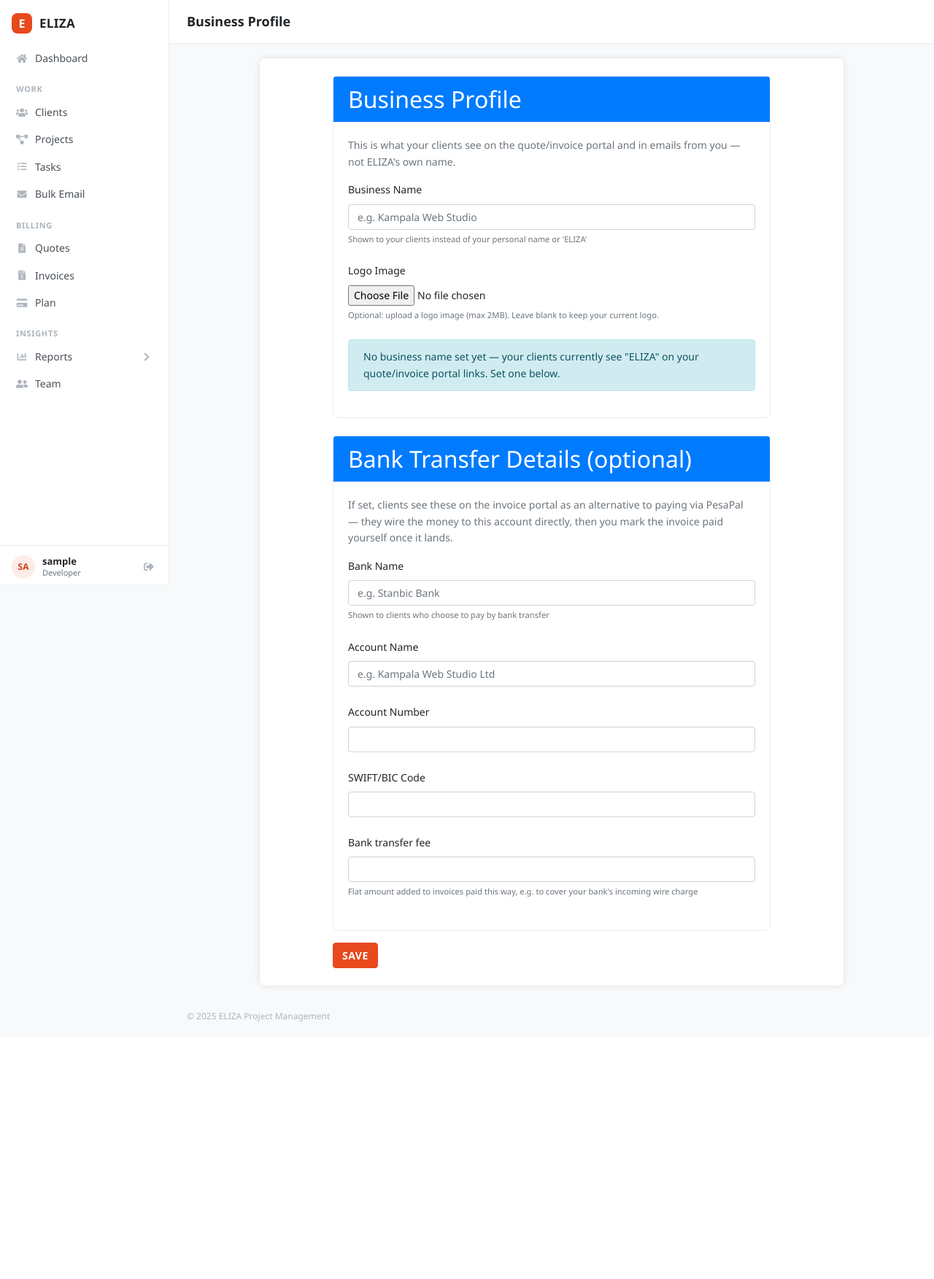
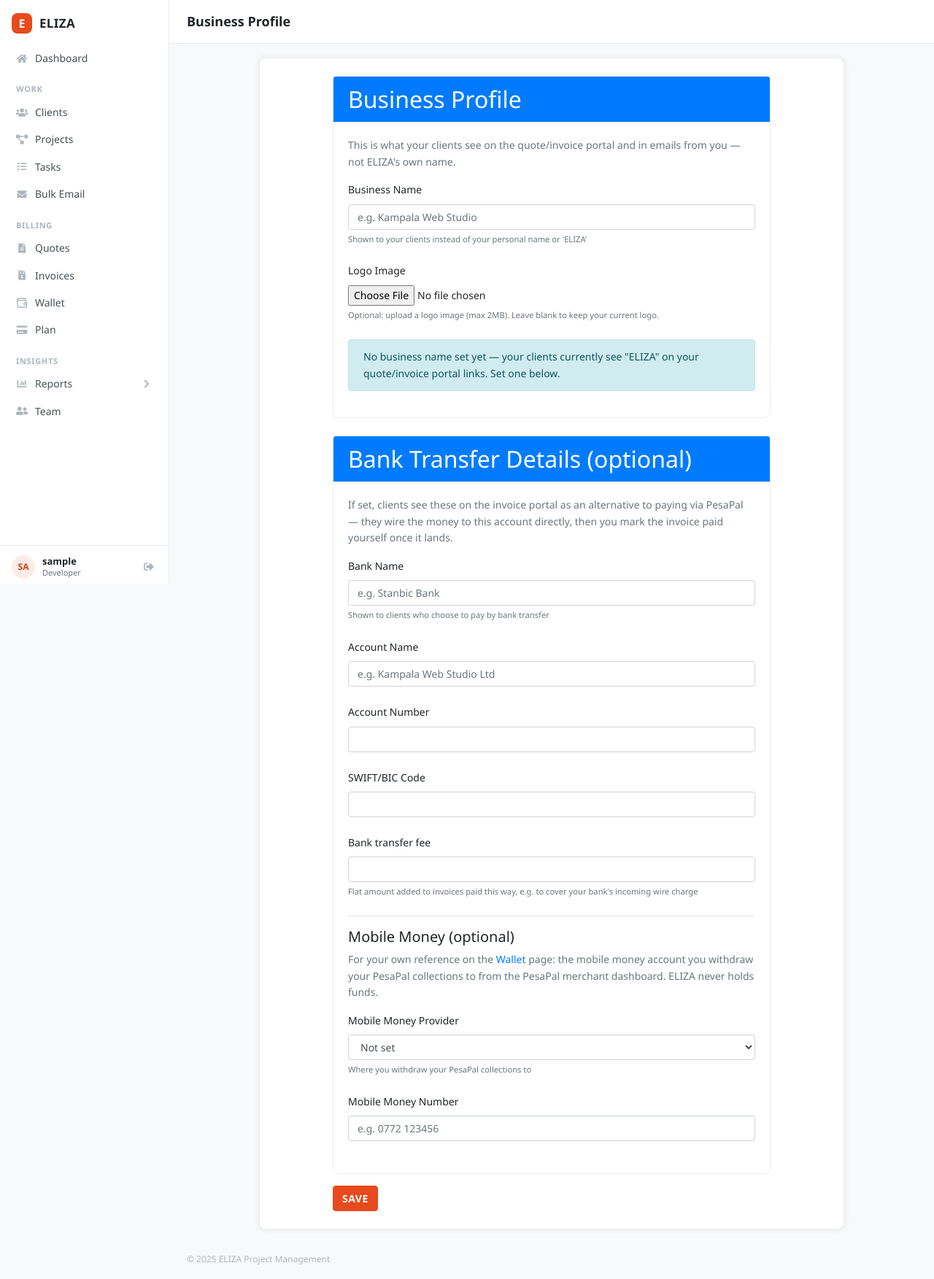
Before and after one commit to samsoftware76/ELIZA-Simple, a Flask app: page /profile in a window 1280 px wide. Shown: the whole page at 73% size. Before the commit the page ends 1400 px from the top, so only its background shows below. Run offline with Flask 3, Linux system fonts and the light colour scheme; the visitor is signed in with stand-in values (Sample User, id 1); data that the repository does not hold is empty; some libraries are stand-ins or nearby versions.

Commit message:
Add Wallet: collections dashboard + payout details incl. mobile money
A money dashboard, honestly framed: ELIZA never holds funds - PesaPal
collects and holds card/mobile-money payments and settles to bank or
mobile money from the merchant dashboard; direct bank transfers arrive
in the freelancer's account directly. The wallet shows what the app has
recorded, it does not fabricate a custodial balance.

- GET /wallet (Billing group in the sidebar): collected all-time and
  this month, outstanding (red accent when anything is overdue) - all
  grouped strictly per currency, never summed across currencies - plus
  the last 10 payments with method and date, and a payouts card showing
  bank details (account number masked to last 4) and mobile money, with
  honest settlement copy and a link to edit.
- New tenant-level payout fields: mobile_money_provider (MTN/Airtel/
  M-Pesa/Other) and mobile_money_number on the owner's User row, edited
  on /profile alongside the bank details, resolved via get_owner_id()
  like every other tenant-level setting. Idempotent migration run
  against production.
- All wallet queries scoped via Invoice-join-Client on owner_id; the
  CLIENT-role gate was verified (not assumed) to keep clients out.

Verified live with hand-computed expectations (36/36 checks): mixed-
currency paid/sent/overdue invoices across two throwaway tenants
rendered exactly the right totals with zero cross-tenant leakage, the
profile round-trips the new fields, and the payout card masks the
account number. All throwaway data deleted and confirmed removed.

Co-Authored-By: Claude Fable 5 <noreply@anthropic.com>
Claude-Session: https://claude.ai/code/session_019R6eaABPf2QKYhko84nt86

```diff
--- a/api/index.py
+++ b/api/index.py
@@ -514,11 +514,104 @@ def profile():
         owner.bank_account_number = form.bank_account_number.data
         owner.bank_swift_code = form.bank_swift_code.data
         owner.bank_transfer_fee = form.bank_transfer_fee.data
+        # Mobile money payout details - same owner-row pattern. The provider
+        # SelectField's "Not set" choice submits '' - store NULL instead so
+        # "unset" is one value, not two.
+        owner.mobile_money_provider = form.mobile_money_provider.data or None
+        owner.mobile_money_number = form.mobile_money_number.data or None
         db.session.add(owner)
         db.session.commit()
         flash('Business profile updated.', 'success')
         return redirect(url_for('profile'))
     return render_template('profile.html', form=form)
+
+
+@app.route('/wallet')
+@login_required
+def wallet():
+    """Money dashboard: what THIS APP has recorded as paid/outstanding.
+
+    ELIZA never holds funds - PesaPal collects card/mobile-money payments
+    into the merchant account (withdrawn from the PesaPal dashboard, not
+    here), and manual bank transfers land in the freelancer's bank account
+    directly. So there is deliberately NO "balance" figure on this page -
+    the app cannot know PesaPal's real balance and must not fabricate one.
+
+    A CLIENT-role login never reaches this: restrict_client_role_to_portal()
+    above redirects every non-exempt endpoint (this one included) to the
+    client portal before the view runs.
+
+    Tenant isolation: Invoice has no owner_id of its own - every query is
+    scoped through Client.owner_id via get_owner_id(), the same established
+    pattern as billing.invoices_list/quotes_list. Amounts in different
+    currencies are never added together - everything below is grouped
+    strictly by currency code, in Python (invoice.total is a Python property
+    over line items, so SQL SUM isn't available anyway).
+    """
+    owner_id = current_user.get_owner_id()
+    # Payout details live on the owner's row, same rule as profile() above.
+    owner = User.query.get(owner_id)
+
+    def load_wallet():
+        paid_invoices = Invoice.query.join(Client).filter(
+            Client.owner_id == owner_id,
+            Invoice.status == InvoiceStatus.PAID
+        ).order_by(Invoice.paid_at.desc().nullslast()).all()
+
+        # paid_at is set in UTC everywhere it's written (datetime.utcnow),
+        # so "this month" is the current UTC calendar month.
+        now = datetime.utcnow()
+
+        collected = {}        # currency -> {'amount': float, 'count': int}
+        collected_month = {}  # same shape, paid_at within the current month
+        for inv in paid_invoices:
+            code = inv.currency or 'USD'
+            bucket = collected.setdefault(code, {'amount': 0.0, 'count': 0})
+            bucket['amount'] = round(bucket['amount'] + inv.total, 2)
+            bucket['count'] += 1
+            if inv.paid_at and inv.paid_at.year == now.year and inv.paid_at.month == now.month:
+                mbucket = collected_month.setdefault(code, {'amount': 0.0, 'count': 0})
+                mbucket['amount'] = round(mbucket['amount'] + inv.total, 2)
+                mbucket['count'] += 1
+
+        # Outstanding = SENT (awaiting payment). DRAFT isn't owed yet and
+        # CANCELLED never will be - same definition as the home dashboard KPI.
+        sent_invoices = Invoice.query.join(Client).filter(
+            Client.owner_id == owner_id,
+            Invoice.status == InvoiceStatus.SENT
+        ).all()
+        outstanding = {}  # currency -> {'amount': float, 'count': int}
+        overdue_count = 0
+        for inv in sent_invoices:
+            code = inv.currency or 'USD'
+            bucket = outstanding.setdefault(code, {'amount': 0.0, 'count': 0})
+            bucket['amount'] = round(bucket['amount'] + inv.total, 2)
+            bucket['count'] += 1
+            if inv.is_overdue:
+                overdue_count += 1
+
+        return {
+            'collected': collected,
+            'collected_count': sum(b['count'] for b in collected.values()),
+            'collected_month': collected_month,
+            'outstanding': outstanding,
+            'outstanding_count': sum(b['count'] for b in outstanding.values()),
+            'overdue_count': overdue_count,
+            'recent_payments': paid_invoices[:10],
+        }
+
+    wallet_data = retry_operation(load_wallet)
+
+    # Masked account number for the payouts card - last 4 digits only, the
+    # full number never needs to be on this page.
+    masked_account = None
+    if owner and owner.bank_account_number:
+        masked_account = '•••• ' + owner.bank_account_number[-4:]
+
+    return render_template('wallet.html', title='Wallet',
+                           wallet=wallet_data, owner=owner,
+                           masked_account=masked_account)
+
 
 @app.route('/reset-password-request', methods=['GET', 'POST'])
 def reset_password_request():
--- a/forms.py
+++ b/forms.py
@@ -185,6 +185,19 @@ class BusinessProfileForm(FlaskForm):
     bank_swift_code = StringField('SWIFT/BIC Code', validators=[Optional(), Length(max=20)])
     bank_transfer_fee = FloatField('Bank transfer fee', validators=[Optional(), NumberRange(min=0)],
                                     description="Flat amount added to invoices paid this way, e.g. to cover your bank's incoming wire charge")
+    # Mobile money payout details (see User.mobile_money_provider etc. in
+    # models/models.py) - both optional, shown on the /wallet payouts card.
+    # Informational only: ELIZA never holds funds, so this is where YOU
+    # withdraw PesaPal collections to (from the PesaPal merchant dashboard),
+    # not a payment method offered to clients.
+    mobile_money_provider = SelectField('Mobile Money Provider', validators=[Optional()], choices=[
+        ('', 'Not set'),
+        ('MTN Mobile Money', 'MTN Mobile Money'),
+        ('Airtel Money', 'Airtel Money'),
+        ('M-Pesa', 'M-Pesa'),
+        ('Other', 'Other'),
+    ], description="Where you withdraw your PesaPal collections to")
+    mobile_money_number = StringField('Mobile Money Number', validators=[Optional(), Length(max=20)])
     submit = SubmitField('Save')
 
 
--- a/models/models.py
+++ b/models/models.py
@@ -79,6 +79,17 @@ class User(db.Model, UserMixin):
     bank_account_number = db.Column(db.String(50))
     bank_swift_code = db.Column(db.String(20))
     bank_transfer_fee = db.Column(db.Float)
+    # Mobile money payout details (see migrations/add_mobile_money_fields.py).
+    # Tenant-level like the bank_* fields above - resolved via get_owner_id()
+    # wherever read/written, not necessarily current_user's own row. All
+    # nullable: purely informational payout details shown on the /wallet
+    # payouts card. ELIZA never holds funds - PesaPal collections are
+    # withdrawn to this number from the PesaPal merchant dashboard, not by
+    # this app. provider is one of the SelectField choices in
+    # forms.BusinessProfileForm (MTN Mobile Money / Airtel Money / M-Pesa /
+    # Other).
+    mobile_money_provider = db.Column(db.String(30))
+    mobile_money_number = db.Column(db.String(20))
     created_at = db.Column(db.DateTime, default=datetime.utcnow)
     updated_at = db.Column(db.DateTime, default=datetime.utcnow, onupdate=datetime.utcnow)
 
--- a/static/css/custom.css
+++ b/static/css/custom.css
@@ -928,3 +928,62 @@ body.layout-public {
     .app-toast.toast-leave { animation: toast-fade-out .2s ease forwards; }
     .app-toast-bar { animation: none; transform: scaleX(1); }
 }
+
+/* ------------------------------------------------------------------ */
+/* Wallet page (templates/wallet.html) - reuses the dash-kpi card     */
+/* language; these are only the wallet-specific bits.                 */
+/* ------------------------------------------------------------------ */
+
+/* Per-currency amount lines inside a KPI card - slightly smaller than
+   the single dash-kpi-value so two or three currencies stack cleanly. */
+.wallet-kpi-line {
+    font-size: 22px;
+}
+
+.wallet-payments-table th {
+    font-size: 11px;
+    font-weight: 600;
+    letter-spacing: 0.06em;
+    text-transform: uppercase;
+    color: #adb5bd;
+    border-top: 0;
+}
+
+.wallet-payments-table td {
+    font-size: 14px;
+    vertical-align: middle;
+}
+
+.wallet-payout-block {
+    margin-bottom: 12px;
+}
+
+.wallet-payout-line {
+    font-size: 15px;
+    font-weight: 600;
+    color: #212529;
+}
+
+.wallet-payout-sub {
+    font-size: 12px;
+    color: #6c757d;
+}
+
+.wallet-payout-note {
+    font-size: 12px;
+    color: #6c757d;
+}
+
+/* The Wallet sidebar item uses an inline stroke SVG (there is no
+   suitable wallet glyph in the FA5 free set loaded here) - mirror the
+   .sidebar-link i sizing/colors so it sits identically in the rail. */
+.sidebar-link .sidebar-icon-svg {
+    width: 16px;
+    height: 16px;
+    flex-shrink: 0;
+    color: #adb5bd;
+}
+
+.sidebar-link.active .sidebar-icon-svg {
+    color: #d13e16;
+}
--- a/templates/base.html
+++ b/templates/base.html
@@ -45,6 +45,10 @@
                 <div class="sidebar-section-label">Billing</div>
                 <a class="sidebar-link{% if ep.startswith('billing.quote') %} active{% endif %}" href="{{ url_for('billing.quotes_list') }}"><i class="fas fa-file-alt"></i> Quotes</a>
                 <a class="sidebar-link{% if ep.startswith('billing.invoice') %} active{% endif %}" href="{{ url_for('billing.invoices_list') }}"><i class="fas fa-file-invoice-dollar"></i> Invoices</a>
+                {# Wallet uses an inline stroke SVG (sized/colored via
+                   .sidebar-icon-svg in css/custom.css to match the FA
+                   icons above) - see wallet() in api/index.py. #}
+                <a class="sidebar-link{% if ep == 'wallet' %} active{% endif %}" href="{{ url_for('wallet') }}"><svg class="sidebar-icon-svg" viewBox="0 0 24 24" fill="none" stroke="currentColor" stroke-width="2" stroke-linecap="round" stroke-linejoin="round" aria-hidden="true" focusable="false"><path d="M21 12V7H5a2 2 0 0 1 0-4h14v4"></path><path d="M3 5v14a2 2 0 0 0 2 2h16v-5"></path><path d="M18 12a2 2 0 0 0 0 4h4v-4h-4Z"></path></svg> Wallet</a>
                 <a class="sidebar-link{% if ep == 'subscription.plans' %} active{% endif %}" href="{{ url_for('subscription.plans') }}"><i class="fas fa-credit-card"></i> Plan</a>
 
                 <div class="sidebar-section-label">Insights</div>
--- a/templates/profile.html
+++ b/templates/profile.html
@@ -77,6 +77,23 @@
                         <div class="text-danger small">{{ error }}</div>
                     {% endfor %}
                 </div>
+
+                <hr>
+                <h5>Mobile Money (optional)</h5>
+                <p class="text-muted">For your own reference on the <a href="{{ url_for('wallet') }}">Wallet</a> page: the mobile money account you withdraw your PesaPal collections to from the PesaPal merchant dashboard. ELIZA never holds funds.</p>
+
+                <div class="form-group">
+                    {{ form.mobile_money_provider.label }}
+                    {{ form.mobile_money_provider(class="form-control") }}
+                    <small class="form-text text-muted">{{ form.mobile_money_provider.description }}</small>
+                </div>
+                <div class="form-group">
+                    {{ form.mobile_money_number.label }}
+                    {{ form.mobile_money_number(class="form-control", placeholder="e.g. 0772 123456") }}
+                    {% for error in form.mobile_money_number.errors %}
+                        <div class="text-danger small">{{ error }}</div>
+                    {% endfor %}
+                </div>
             </div>
         </div>
 
```
Also changed, not shown: migrations/add_mobile_money_fields.py (added, +76 -0 lines), templates/wallet.html (added, +159 -0 lines).
